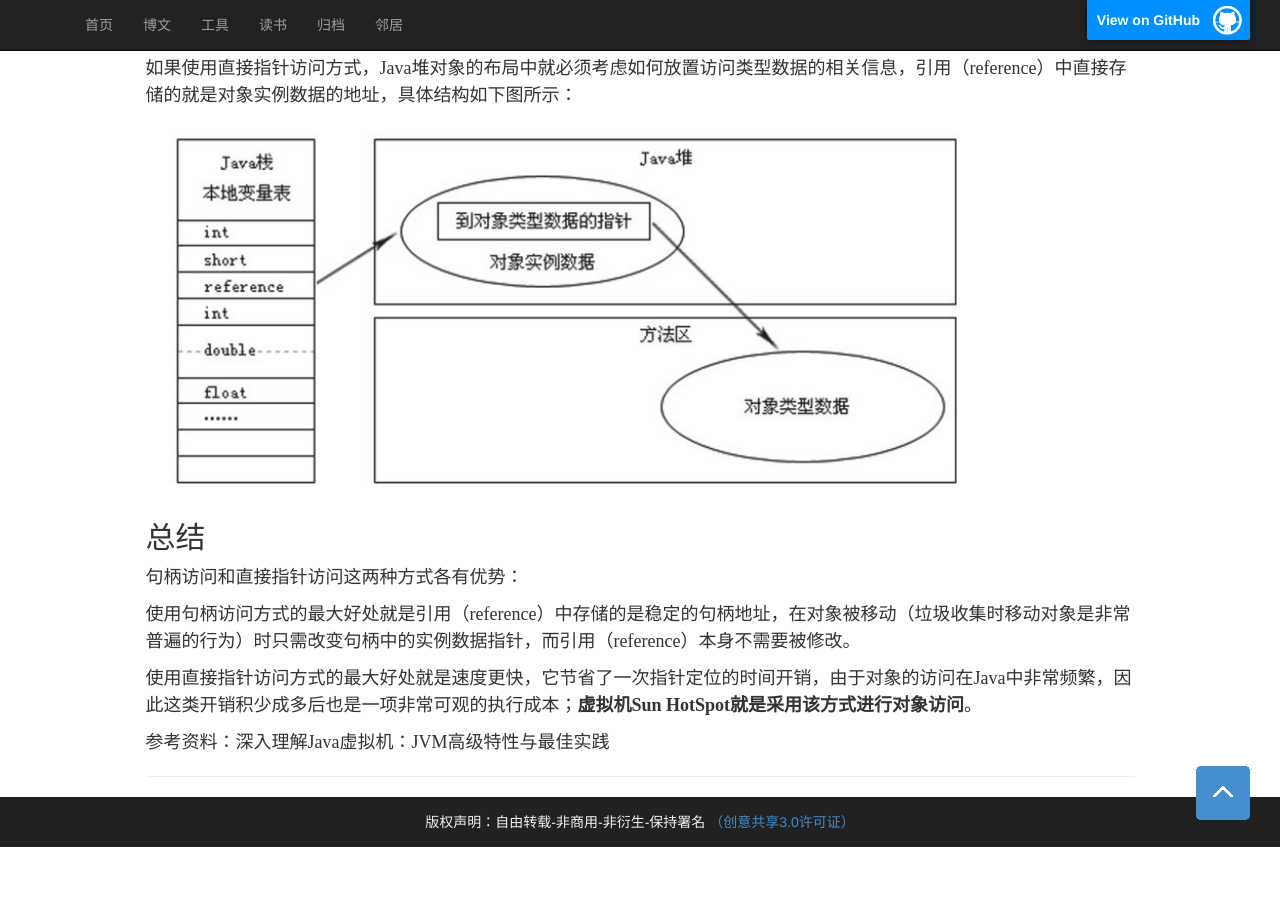
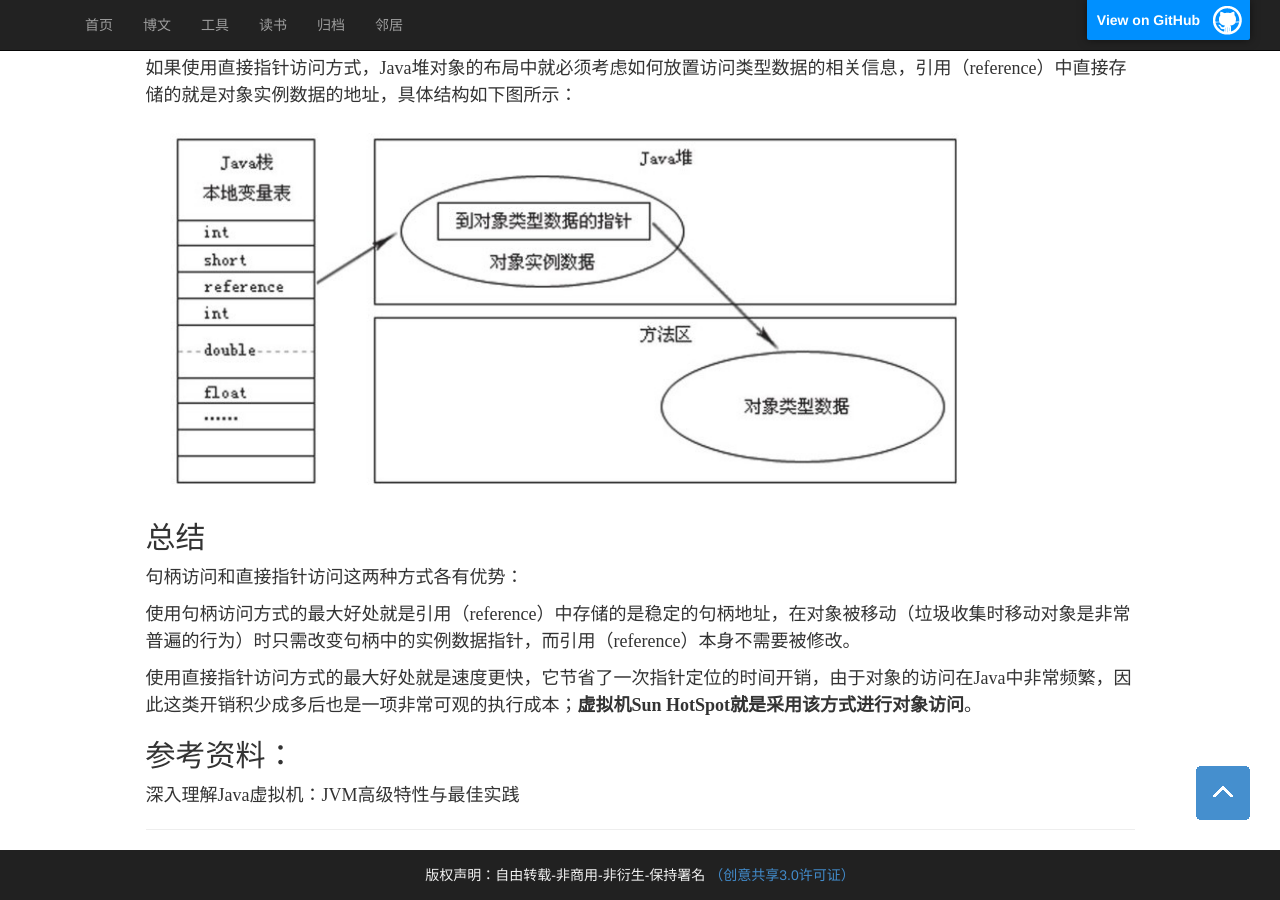
Before and after one commit to sheleng/sheleng.github.io, a Jekyll site: the page built from _posts/blogs/2015-03-11-java-object-access.md, in a window 1280 px wide and 900 px high, scrolled down 963 px. Built offline with Jekyll 4.4.1, drawn with Linux system fonts in a browser that asks for light colours; comment, search, counter and statistics services are not loaded; before the commit the page ends 1810 px from its top, so only the background shows below that.

Commit message:
Java对象访问理解

```diff
--- a/_posts/blogs/2015-03-11-java-object-access.md
+++ b/_posts/blogs/2015-03-11-java-object-access.md
@@ -36,4 +36,6 @@
 
 使用直接指针访问方式的最大好处就是速度更快，它节省了一次指针定位的时间开销，由于对象的访问在Java中非常频繁，因此这类开销积少成多后也是一项非常可观的执行成本；**虚拟机Sun HotSpot就是采用该方式进行对象访问**。
 
-参考资料：深入理解Java虚拟机：JVM高级特性与最佳实践
+##参考资料：
+
+深入理解Java虚拟机：JVM高级特性与最佳实践
```
